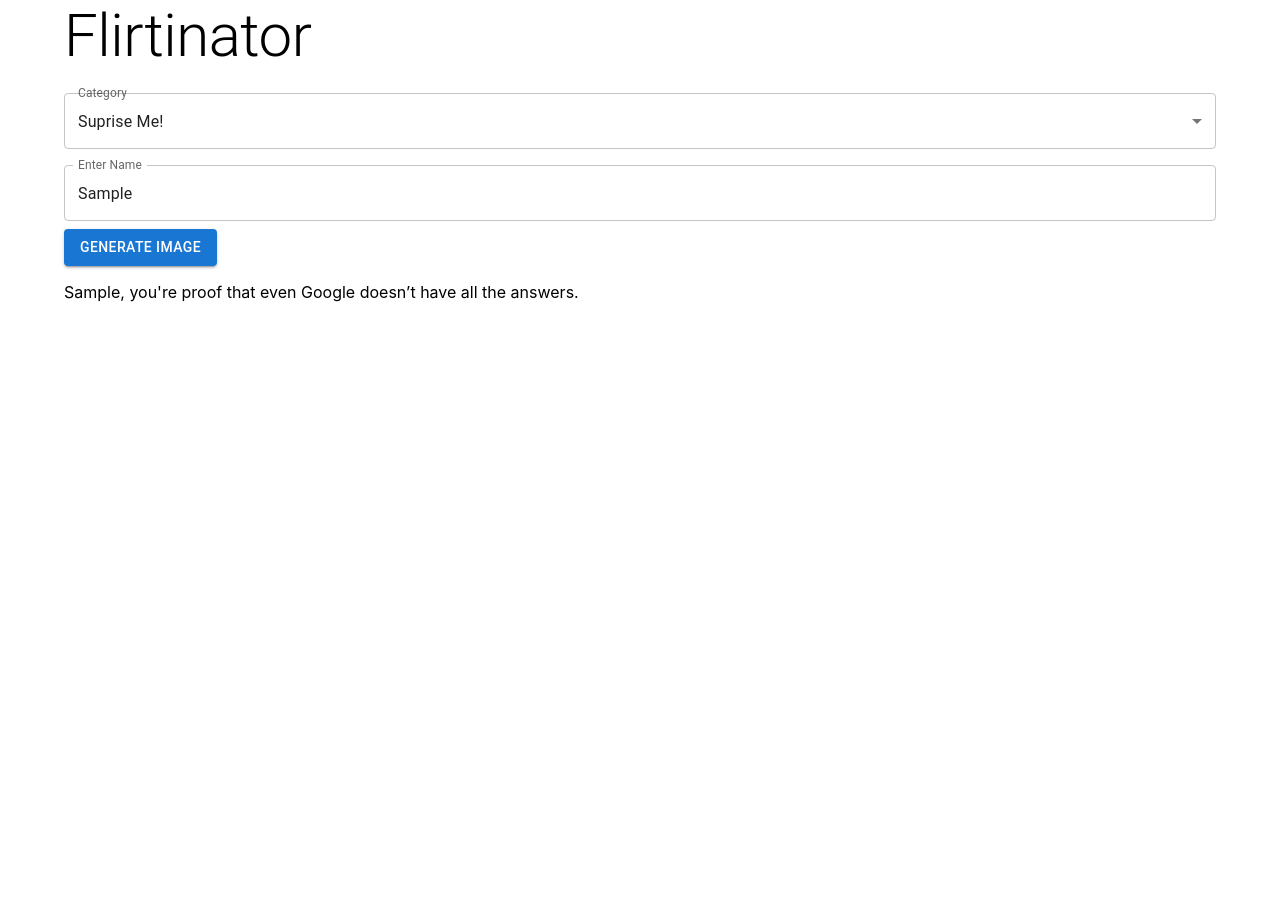
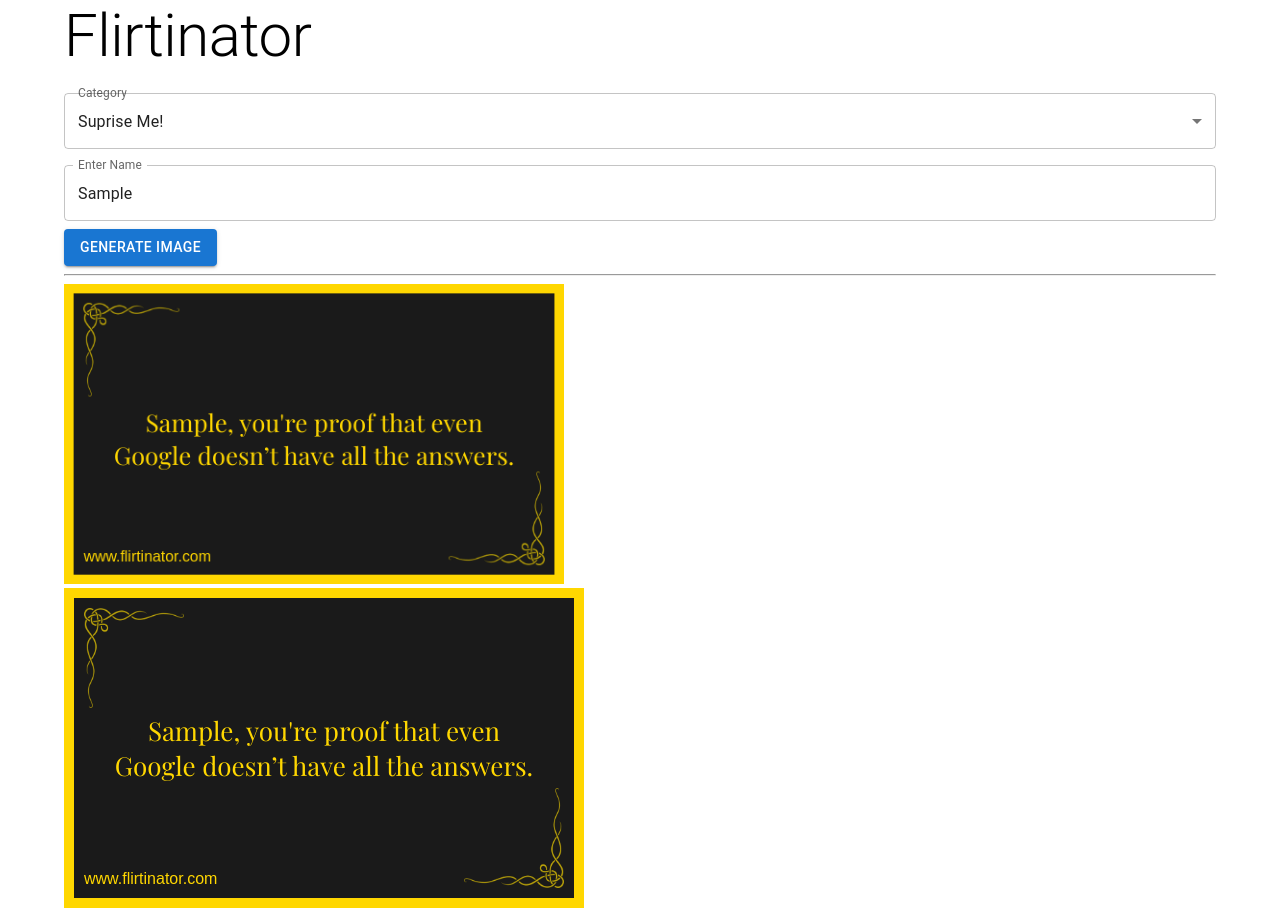
Before and after one commit to m0smith/flirtinator-app, a React (Create React App) app: page / in a window 1280 px wide. Both pictures are taken after typing "Sample" into the empty fields and a click on the button "GENERATE IMAGE". Before the commit the page ends 800 px from the top, so only its background shows below. Built offline with nearby package versions, Linux system fonts and the light colour scheme.

Commit message:
looking better

```diff
--- a/package.json
+++ b/package.json
@@ -9,6 +9,7 @@
     "@testing-library/jest-dom": "^5.17.0",
     "@testing-library/react": "^13.4.0",
     "@testing-library/user-event": "^13.5.0",
+    "html-to-image": "^1.11.11",
     "js-cookie": "^3.0.5",
     "react": "^18.2.0",
     "react-dom": "^18.2.0",
--- a/public/index.html
+++ b/public/index.html
@@ -3,6 +3,8 @@
   <head>
     <meta charset="utf-8" />
     <link rel="icon" href="%PUBLIC_URL%/favicon.ico" />
+    <link href="https://fonts.googleapis.com/css2?family=Playfair+Display:wght@400;700&display=swap" rel="stylesheet">
+
     <meta name="viewport" content="width=device-width, initial-scale=1" />
     <meta name="theme-color" content="#000000" />
     <meta
--- a/src/App.js
+++ b/src/App.js
@@ -2,6 +2,7 @@ import React, { useState, useRef, useEffect } from 'react';
 import { Button, Container, TextField, Typography, Select, MenuItem, InputLabel, FormControl } from '@mui/material';
 import sayings from './sayings.json';
 import Cookies from 'js-cookie';
+import { toPng } from 'html-to-image';
 
 const categories = Object.keys(sayings)
 
@@ -15,6 +16,8 @@ function App() {
   const [saying, setSaying] = useState(null);
   const [name, setName] = useState('');
   const [category, setCategory] = useState('random');
+  const [imageUrl, setImageUrl] = useState('');
+  const imageRef = useRef(null);
 
   useEffect(() => {
     // Retrieve the name from cookie at component mount
@@ -29,7 +32,7 @@ function App() {
     Cookies.set('name', name, { expires: 7 }); // Expires in 7 days
   }, [name]);
 
-  const updateSaying = (e) => {
+  const updateSaying = () => {
 
     // const name = nameRef.current.value;
     // const category = categoryRef.current.value;
@@ -51,6 +54,17 @@ function App() {
     setSaying(rtnval);
   };
 
+  useEffect(() => {
+
+    if (imageRef.current) {
+      toPng(imageRef.current, { cacheBust: true })
+        .then((dataUrl) => {
+          setImageUrl(dataUrl); // Set the image URL in state
+        })
+        .catch((err) => console.log('Error generating image:', err));
+    }
+  }, [saying])
+
   return (
     <Container>
       <Typography variant="h2" component="h1" gutterBottom>
@@ -71,8 +85,61 @@ function App() {
       <Button variant="contained" color="primary" onClick={updateSaying}>
         Generate Image
       </Button>
-      {saying && <p>{saying}</p>}
-    </Container>
+      <hr />
+
+      {imageUrl && <img src={imageUrl} alt="Generated Saying" style={{ width: '500px', height: '300px' }} />}
+      {saying &&
+        (<div>
+          <div ref={imageRef} style={{
+            position: 'relative',
+            width: '500px',
+            height: '300px',
+            display: 'flex',
+            flexDirection: 'column',
+            justifyContent: 'center',
+            alignItems: 'center',
+            background: '#1a1a1a',
+            color: 'gold',
+            border: '10px solid gold',
+            fontFamily: '"Playfair Display", serif',
+            fontSize: 'calc(10px + 2vmin)',
+            textAlign: 'center'
+          }}>
+            <img src="/gold-star-border-clipart-gold-border-md.png" alt="Decorative Border" style={{
+              position: 'absolute',
+              top: '10px', // Adjust based on your specific needs
+              left: '10px', // Adjust based on your specific needs
+              width: '100px', // Set your desired size
+              height: '100px' // Set your desired size
+            }} />
+            <img src="/gold-star-border-clipart-gold-border-md.png" alt="Decorative Border" style={{
+              position: 'absolute',
+              bottom: '10px', // Adjust based on your specific needs
+              right: '10px', // Adjust based on your specific needs
+              width: '100px', // Set your desired size
+              height: '100px', // Set your desired size
+              transform: 'rotate(180deg)' // Rotate 180 degrees
+            }} />
+            <p style={{ margin: '40px', zIndex: 1 }}> {/* Ensure text is above the images */}
+              {saying}
+            </p>
+            <div style={{
+              position: 'absolute',
+              bottom: '10px',
+              left: '10px',
+              color: 'gold',
+              fontFamily: 'Arial, sans-serif',
+              fontSize: '16px',
+              zIndex: 2  // Make sure it's above the background but below the text if needed
+            }}>
+              www.flirtinator.com
+            </div>
+          </div>
+
+        </div>)}
+
+
+    </Container >
   );
 }
 
```
Also changed, not shown: public/gold-star-border-clipart-gold-border-md.png (added), 1 other file (tests, documents, lock files or other folders).
